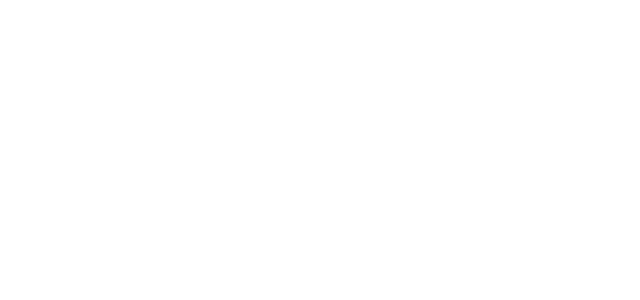
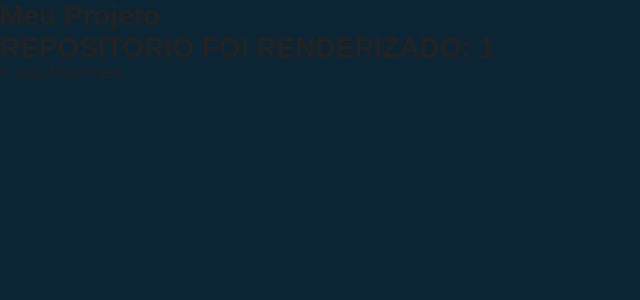
Before and after one commit to Gabriel-otirB/app-repo, a React (Vite) app: page /repositorio/1 in a window 1280 px wide. Before the commit this address had no page. Shown: the top 300 px of the page, without its empty margins (0-640 px from the left). Built offline with nearby package versions, Linux system fonts and the light colour scheme.

Commit message:
Fixed showing errors, localStorage issues. Implemented a link to repositories page

```diff
--- a/src/main.jsx
+++ b/src/main.jsx
@@ -12,7 +12,7 @@ createRoot(document.getElementById('root')).render(
       <Routes>
         <Route path="/" element={<App />}>
           <Route index element={<Main />} />
-          <Route path="/repositorio" element={<Repositorio />} />
+          <Route path="/repositorio/:repositorio" element={<Repositorio />} />
         </Route>
       </Routes>
     </BrowserRouter>
--- a/src/pages/Main/index.jsx
+++ b/src/pages/Main/index.jsx
@@ -1,11 +1,11 @@
 import { useState, useCallback, useEffect } from 'react';
 import { Container, Form, SubmitButton, List, DeleteButton, AlertError } from './styles.js';
 import { FaGithub, FaPlus, FaSpinner, FaBars, FaTrash } from 'react-icons/fa';
+import { Link } from 'react-router-dom';
 
 import api from '../../services/api.js';
 
 const Main = () => {
-
   const [newRepo, setNewRepo] = useState('');
   const [repositorios, setRepositorios] = useState([]);
   const [loading, setLoading] = useState(false);
@@ -19,23 +19,25 @@ const Main = () => {
       setRepositorios(JSON.parse(repoStorage));
     }
 
-  }, []);
+  }, []); // Apenas na montagem do componente
 
   // DidUpdate // Salvar alterações
   useEffect(() => {
     if (repositorios.length) {
       localStorage.setItem('repos', JSON.stringify(repositorios));
+    } else {
+      // Se o estado estiver vazio, remover o item do localStorage
+      localStorage.removeItem('repos');
     }
-  }, [repositorios]);
+  }, [repositorios]); // Monitorando mudanças no estado
 
   const handleSubmit = useCallback((e) => {
-    e.preventDefault()
+    e.preventDefault();
 
     async function submit() {
       setLoading(true);
       setAlert(null);
       try {
-
         if (newRepo.trim() === '') {
           throw new Error('Você precisa indicar um repositório!');
         }
@@ -50,12 +52,21 @@ const Main = () => {
 
         const data = {
           name: response.data.full_name,
-        }
+        };
 
         setRepositorios(prevRepos => [...prevRepos, data]);
         setNewRepo('');
       } catch (error) {
-        setAlert(error.message); // Exibe mensagem de erro
+        if (error.isAxiosError) {
+          if (error.response && error.response.status === 404) {
+            setAlert('Repositório não encontrado!');
+          } else {
+            setAlert(error.message);
+          }
+        } else {
+          setAlert(error.message);
+        }
+
         console.log(error);
       } finally {
         setLoading(false);
@@ -77,7 +88,6 @@ const Main = () => {
 
   return (
     <Container>
-
       <h1>
         <FaGithub size={25} />
         Meus Repositórios
@@ -92,13 +102,12 @@ const Main = () => {
         />
 
         <SubmitButton loading={loading ? 1 : 0}>
-          {loading ?
-            (<FaSpinner color="#FFF" size={14} />
-            ) : (
-              <FaPlus color="#FFF" size={14} />
-            )}
+          {loading ? (
+            <FaSpinner color="#FFF" size={14} />
+          ) : (
+            <FaPlus color="#FFF" size={14} />
+          )}
         </SubmitButton>
-
       </Form>
 
       {alert && <AlertError>{alert}</AlertError>}
@@ -112,15 +121,14 @@ const Main = () => {
               </DeleteButton>
               {repo.name}
             </span>
-            <a href="">
+            <Link to={`/repositorio/${encodeURIComponent(repo.name)}`}>
               <FaBars size={20} />
-            </a>
+            </Link>
           </li>
         ))}
       </List>
-
     </Container>
-  )
-}
+  );
+};
 
 export default Main;
--- a/src/pages/Repositorio/index.jsx
+++ b/src/pages/Repositorio/index.jsx
@@ -1,7 +1,12 @@
+import { useParams } from 'react-router-dom';
+
 const Repositorio = () => {
+  // Using the useParams hook to access URL parameters
+  const { repositorio } = useParams();
+
   return (
-    <h1>REPOSITORIO FOI RENDERIZADO</h1>
-  )
+    <h1>REPOSITORIO FOI RENDERIZADO: {repositorio}</h1>
+  );
 }
 
-export default Repositorio
+export default Repositorio;
```
